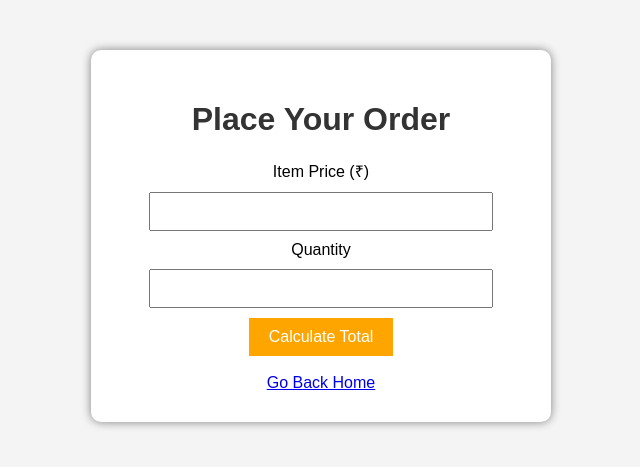
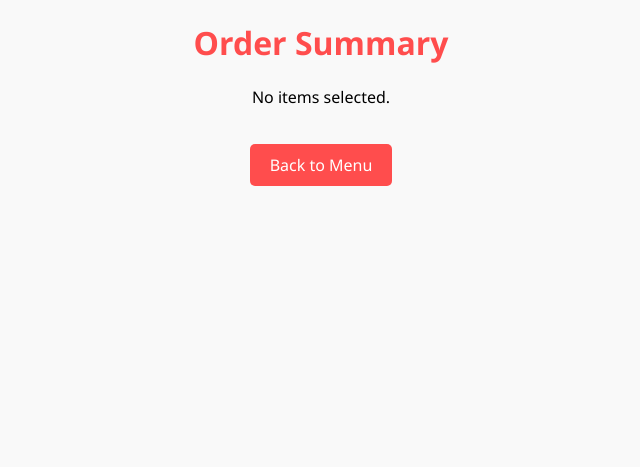
Before and after one commit to suryakanthgit/-Restaurant-menu, a Flask app: template templates/order.html in a window 1280 px wide. Shown: the top 467 px of the page, without its empty margins (319-959 px from the left). Run offline with Flask 3, Linux system fonts and the light colour scheme; the template is opened without the code that fills it, so the values that code supplies are empty.

Commit message:
Update order.html

```diff
--- a/templates/order.html
+++ b/templates/order.html
@@ -1,76 +1,83 @@
 <!DOCTYPE html>
-<html>
+<html lang="en">
 <head>
-    <title>Place Order</title>
+    <meta charset="UTF-8">
+    <title>Order Summary</title>
     <style>
-        body{
-            font-family: Arial;
-            text-align:center;
-            background-color:#f4f4f4;
+        body {
+            font-family: 'Segoe UI', sans-serif;
+            background: #f9f9f9;
+            text-align: center;
         }
 
-        .container{
-            margin-top:50px;
-            background:white;
-            padding:30px;
-            width:400px;
-            margin-left:auto;
-            margin-right:auto;
-            border-radius:10px;
-            box-shadow:0px 0px 10px gray;
+        h1 {
+            color: #ff4d4d;
         }
 
-        input{
-            padding:10px;
-            width:80%;
-            margin:10px;
+        table {
+            margin: auto;
+            border-collapse: collapse;
+            width: 60%;
+            background: white;
         }
 
-        button{
-            padding:10px 20px;
-            background-color:orange;
-            border:none;
-            color:white;
-            font-size:16px;
-            cursor:pointer;
+        th, td {
+            border: 1px solid #ccc;
+            padding: 10px;
         }
 
-        button:hover{
-            background-color:darkorange;
+        th {
+            background: #ff9999;
+            color: white;
         }
 
-        h1{
-            color:#333;
+        .total {
+            font-size: 1.2rem;
+            font-weight: bold;
+            margin-top: 20px;
+        }
+
+        .back-btn {
+            display: inline-block;
+            margin-top: 20px;
+            padding: 10px 20px;
+            background: #ff4d4d;
+            color: white;
+            text-decoration: none;
+            border-radius: 5px;
+        }
+
+        .back-btn:hover {
+            background: #e63c3c;
         }
     </style>
 </head>
+<body>
+    <h1>Order Summary</h1>
 
-<body>
+    {% if orders %}
+    <table>
+        <tr>
+            <th>Item</th>
+            <th>Price (₹)</th>
+            <th>Quantity</th>
+            <th>Subtotal (₹)</th>
+        </tr>
+        {% for order in orders %}
+        <tr>
+            <td>{{ order.item }}</td>
+            <td>{{ order.price }}</td>
+            <td>{{ order.quantity }}</td>
+            <td>{{ order.subtotal }}</td>
+        </tr>
+        {% endfor %}
+    </table>
 
-<div class="container">
+    <div class="total">Total Amount: ₹{{ total }}</div>
+    {% else %}
+    <p>No items selected.</p>
+    {% endif %}
 
-<h1>Place Your Order</h1>
-
-<form action="/order" method="POST">
-
-<label>Item Price (₹)</label><br>
-<input type="number" name="price" required><br>
-
-<label>Quantity</label><br>
-<input type="number" name="quantity" required><br>
-
-<button type="submit">Calculate Total</button>
-
-</form>
-
-{% if total_price %}
-<h2>Total Price: ₹{{ total_price }}</h2>
-{% endif %}
-
-<br>
-<a href="/">Go Back Home</a>
-
-</div>
-
+    <a href="/menu" class="back-btn">Back to Menu</a>
 </body>
 </html>
```
